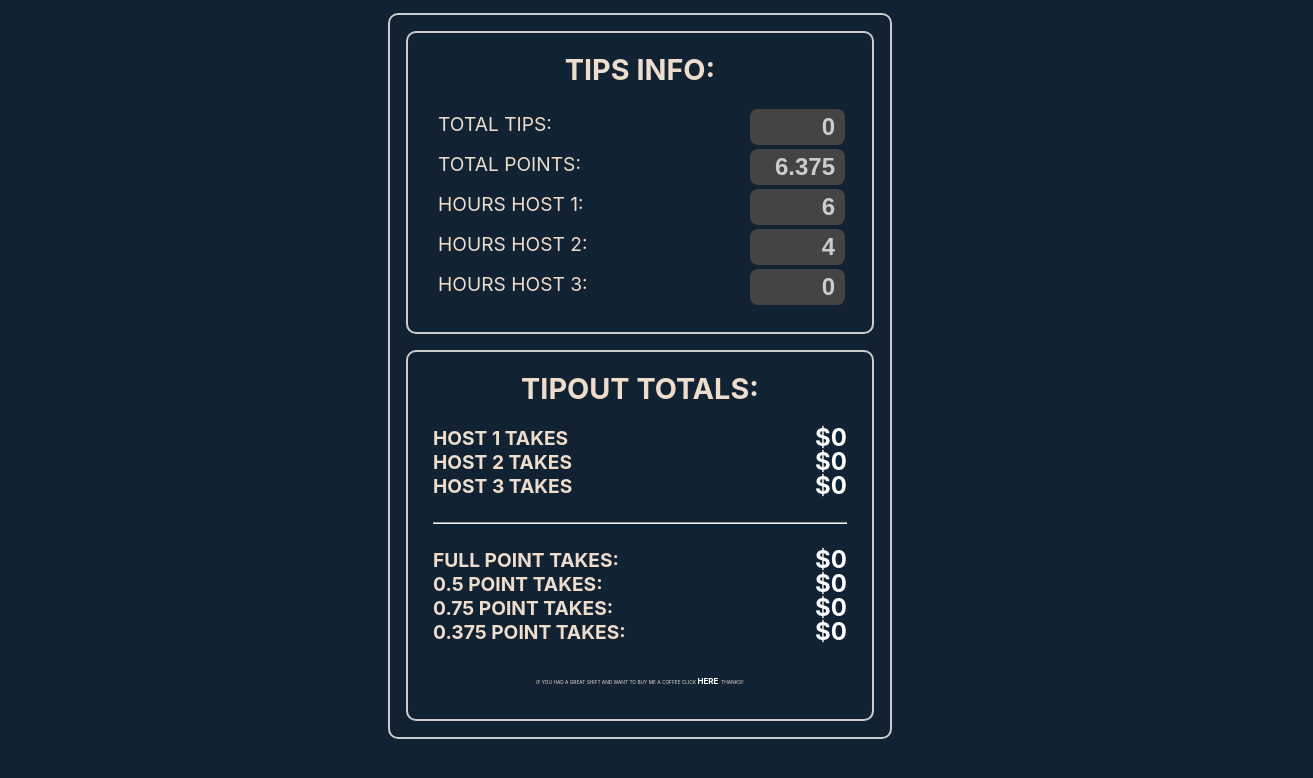
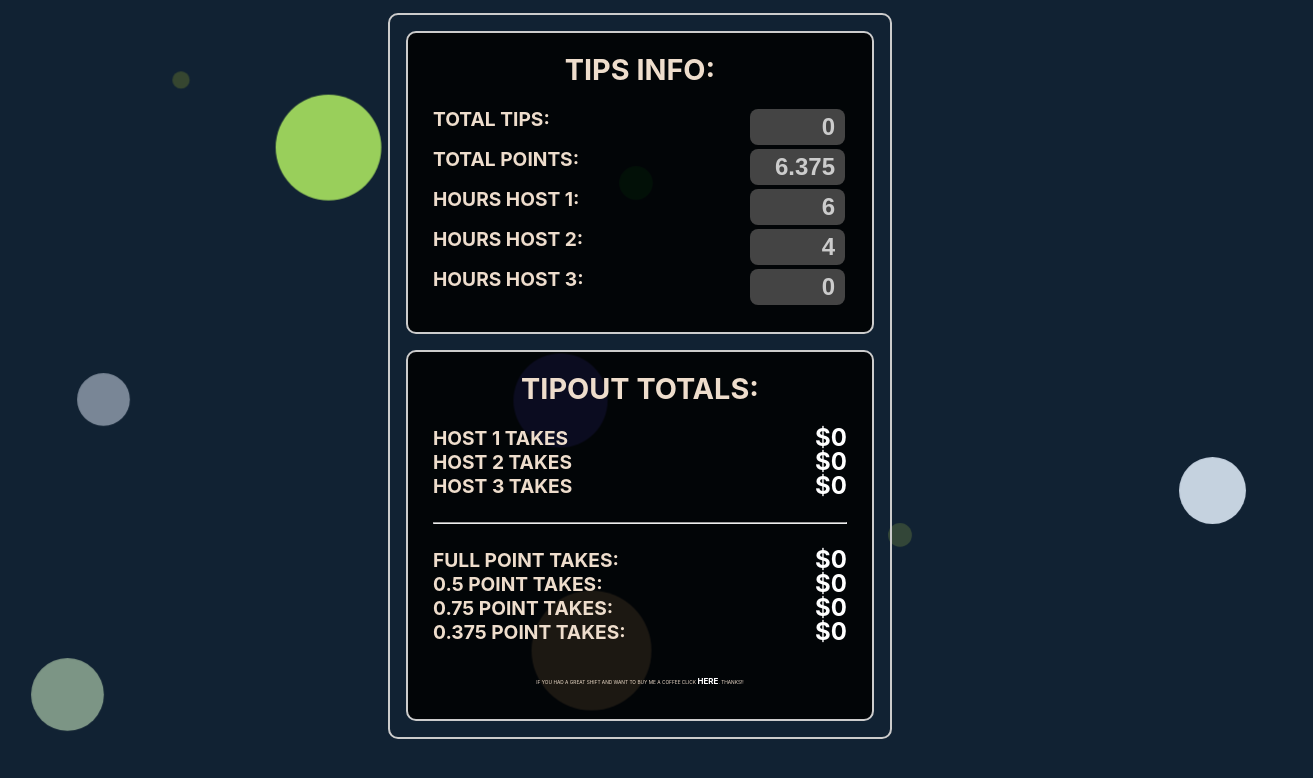
Before and after one commit to write2cmdg/tipout-calculator, a React (Create React App) app: page / in a window 1280 px wide. Shown: the top 778 px of the page, 1313 px wide, since content can reach past the window. Built offline with nearby package versions, Linux system fonts and the light colour scheme.

Commit message:
added an animated background component

```diff
--- a/src/App.css
+++ b/src/App.css
@@ -24,11 +24,43 @@ body {
 }
 
 form, .totals, .results {
+  background-color: rgba(0, 0, 0, 0.85);
   padding: 5%;
   border: 2px solid #ccc;
   border-radius: 10px;
   margin: 1rem;
 
+}
+
+.animated-background {
+  position: absolute;
+  top: 0;
+  left: 0;
+  width: 100%;
+  height: 100%;
+}
+
+.circle {
+  z-index: -1;
+  position: absolute;
+  border-radius: 50%;
+  opacity: 0;
+  animation: circleAnim 3s ease-in-out infinite;
+}
+
+@keyframes circleAnim {
+  0% {
+    transform: scale(0);
+    opacity: 0;
+  }
+  60% {
+    transform: scale(1);
+    opacity: 1;
+  }
+  100% {
+    transform: scale(0);
+    opacity: 0;
+  }
 }
 
 
--- a/src/App.js
+++ b/src/App.js
@@ -1,5 +1,6 @@
 import { useState } from 'react';
 import './App.css';
+import AnimatedBackground from './components/AnimatedBackground';
 
 function App() {
   let [total, setTotal] = useState(0.00);
@@ -30,23 +31,23 @@ function App() {
         <form>
       <h2>tips info:</h2>
           <div className='form-group'>
-            <label>Total tips: </label>
+            <h4>Total tips: </h4>
             <input  type="text" name="total" value={total} placeholder={total} onChange={(e) => setTotal(e.target.value)} />
           </div>
           <div className='form-group'>
-            <label>Total points: </label>
+            <h4>Total points: </h4>
             <input  type="text" name="points" value={points} placeholder={points} onChange={(e) => setPoints(e.target.value)} />
           </div>
           <div className='form-group'>
-            <label>Hours Host 1: </label>
+            <h4>Hours Host 1: </h4>
             <input  type="text" name="hostOneHours" value={hostOneHours} placeholder={hostOneHours} onChange={(e) => setHostOneHours(e.target.value)} />
           </div>
           <div className='form-group'>
-            <label>Hours Host 2: </label>
+            <h4>Hours Host 2: </h4>
             <input  type="text" name="hostTwoHours" value={hostTwoHours} placeholder={hostTwoHours} onChange={(e) => setHostTwoHours(e.target.value)} />
           </div>
           <div className='form-group'>
-            <label>Hours Host 3: </label>
+            <h4>Hours Host 3: </h4>
             <input type="text" name="hostThreeHours" value={hostThreeHours} placeholder={hostThreeHours} onChange={(e) => setHostThreeHours(e.target.value)} />
           </div>
 
@@ -88,6 +89,8 @@ function App() {
         </div>
       <div className="small">If you had a great shift and want to buy me a coffee click <a href="https://account.venmo.com/u/Cristian-DiGrandi">HERE</a>. Thanks!!</div>
       </div>
+
+      <div><AnimatedBackground /></div>
     </div>
   );
 }
--- /dev/null
+++ b/src/components/AnimatedBackground.js
@@ -0,0 +1,38 @@
+import React, { useState, useEffect } from 'react';
+
+const AnimatedBackground = () => {
+  const [circles, setCircles] = useState([]);
+
+  useEffect(() => {
+    const interval = setInterval(() => {
+      const x = Math.floor(Math.random() * 100);
+      const y = Math.floor(Math.random() * 100);
+      const size = Math.floor(Math.random() * 100 + 50);
+      const color = `rgb(${Math.floor(Math.random() * 255)}, ${Math.floor(Math.random() * 255)}, ${Math.floor(Math.random() * 255)})`;
+
+      setCircles([...circles, { x, y, size, color }]);
+    }, 500);
+
+    return () => clearInterval(interval);
+  }, [circles]);
+
+  return (
+    <div className="animated-background">
+      {circles.map((circle, index) => (
+        <div
+          key={index}
+          className="circle"
+          style={{
+            top: `${circle.y}%`,
+            left: `${circle.x}%`,
+            width: `${circle.size}px`,
+            height: `${circle.size}px`,
+            backgroundColor: circle.color,
+          }}
+        />
+      ))}
+    </div>
+  );
+};
+
+export default AnimatedBackground;
```
